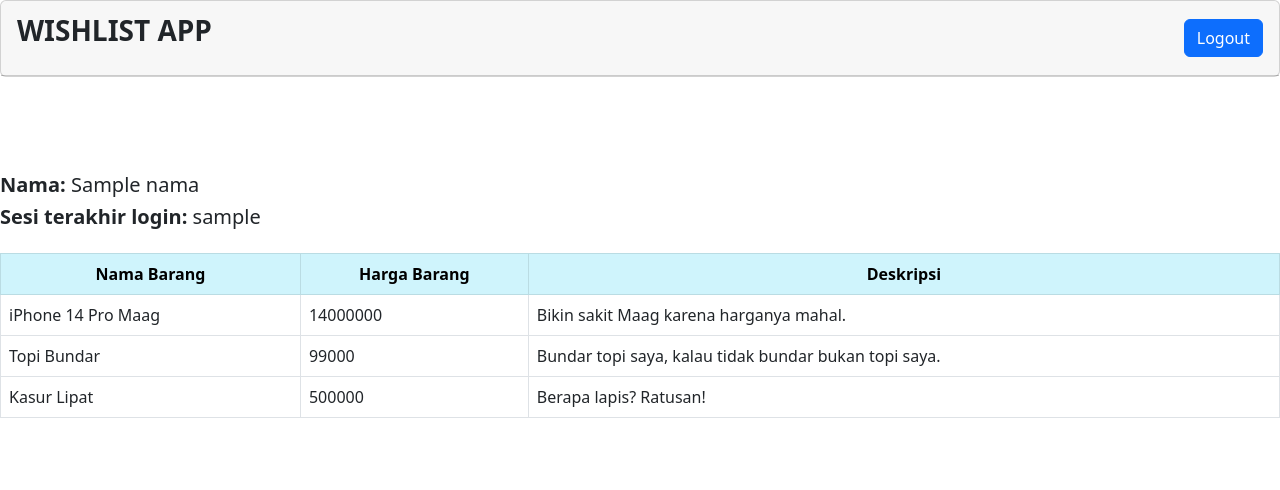
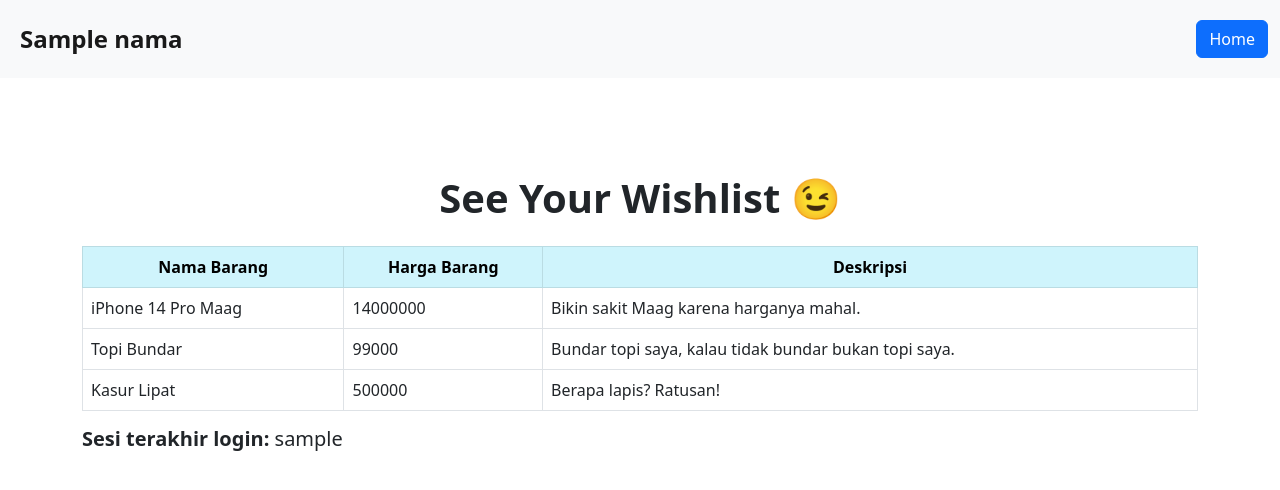
Before and after one commit to fitriadc/PBP_Lab1, a Django app: template wishlist/templates/wishlist.html in a window 1280 px wide. Shown: the top 490 px of the page. Run offline with Django 4.2, Linux system fonts and the light colour scheme; data comes from the database, SQL or seed files in the repository; tables that the repository leaves empty hold one stand-in row (values such as "Sample post"); the template is opened without the code that fills it: values that come from a table or form of the project are taken from there, most other values are stand-ins (such as "Sample title", 1, 10 or a date in 2020); lists and menus that the app fills with data are empty.

Commit message:
update navbar

```diff
--- a/templates/base.html
+++ b/templates/base.html
@@ -7,6 +7,20 @@
   <meta name="viewport" content="width=device-width, initial-scale=1.0">
   <link rel="stylesheet" href="{% static 'css/style.css' %}">
   <link href="https://cdn.jsdelivr.net/npm/bootstrap@5.2.1/dist/css/bootstrap.min.css" rel="stylesheet" integrity="sha384-iYQeCzEYFbKjA/T2uDLTpkwGzCiq6soy8tYaI1GyVh/UjpbCx/TYkiZhlZB6+fzT" crossorigin="anonymous">
+  <nav class="navbar navbar-expand-lg bg-light">
+    <div class="container-fluid">
+      <a class="navbar-brand fs-4 fw-bold m-lg-2" href="#">{{nama}}</a>
+      {% if user.is_active %}
+        <button class="btn btn-primary">
+          <a class="text-white text-decoration-none" href="{% url 'wishlist:logout' %}">Logout</a>
+        </button>
+      {% else %}
+        <button class="btn btn-primary">
+          <a class="text-white text-decoration-none" href="{% url 'wishlist:logout' %}">Home</a>
+        </button>
+      {% endif %}
+    </div>
+  </nav>
   {% block meta %}
   {% endblock meta %}
 </head>
--- a/wishlist/templates/wishlist.html
+++ b/wishlist/templates/wishlist.html
@@ -2,18 +2,9 @@
 
 {% block content %}
 
-<div class="card text-center">
-    <div class="card-header d-flex flex-row justify-content-between align-items-center">
-        <p class="lh-3 fs-3 fw-bold "> WISHLIST APP </p>
-        <button class="btn btn-primary">
-            <a class="text-white text-decoration-none" href="{% url 'wishlist:logout' %}">Logout</a>
-        </button>
-    </div>
-</div>
-
 <div class="m-5 d-flex flex-column justify-content-center align-items-center"></div>
-<h5 class="fw-bold mb-2">Nama: <span class="fw-normal">{{nama}}</span></h5>
-
+<h1 class="m-4 fw-bold text-center"> See Your Wishlist 😉 </h1>
+<div class="container">
 <table class="table table-bordered table-hover">
     <tr class="table-info">
     <th class="fw-bold text-center" >Nama Barang</th>
@@ -31,6 +22,7 @@
 
 
 </div>
-<h5 class="fw-bold mb-4" >Sesi terakhir login: <span class="fw-normal">{{ last_login }}</span></h5>
 </table>
+<h5 class="fw-bold mb-2" >Sesi terakhir login: <span class="fw-normal">{{ last_login }}</span></h5>
+</div>
 {% endblock content %}
```
